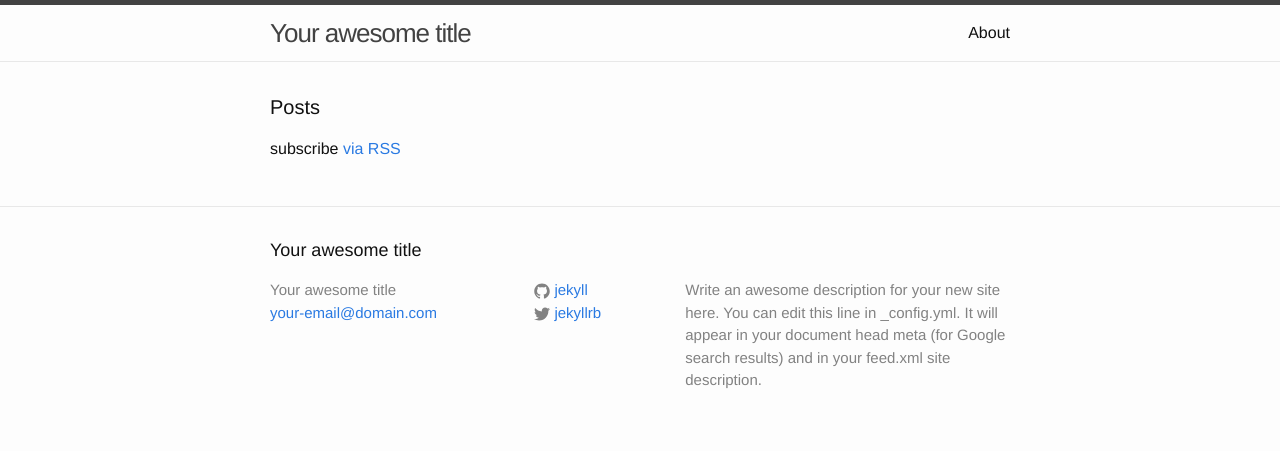
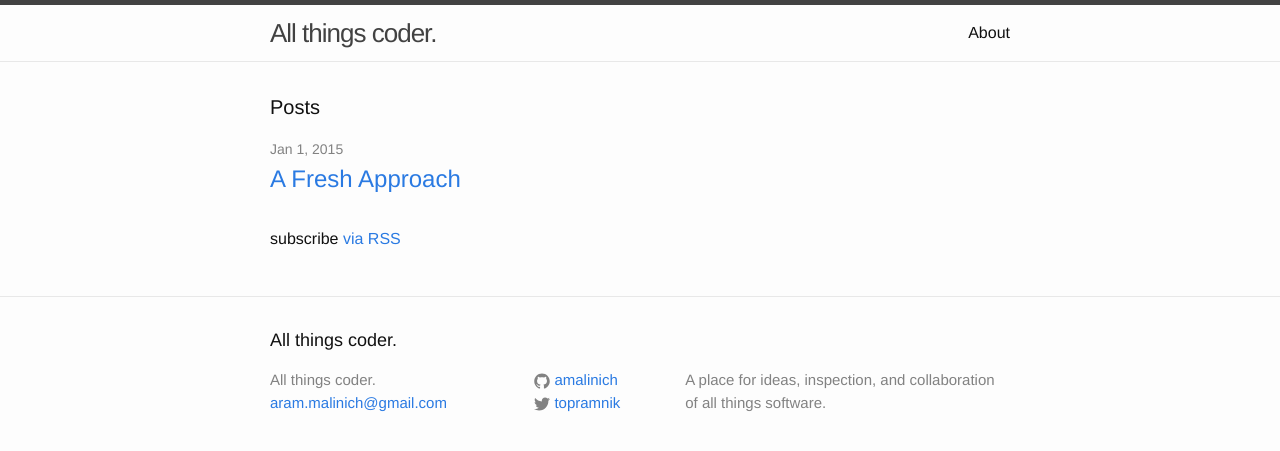
Before and after one commit to amalinich/amalinich.github.io, a Jekyll site: the page built from index.html, in a window 1280 px wide. Shown: the top 451 px of the page. Built offline with Jekyll 4.4.1, drawn with Linux system fonts in a browser that asks for light colours.

```diff
--- a/_config.yml
+++ b/_config.yml
@@ -1,14 +1,12 @@
 # Site settings
-title: Your awesome title
-email: your-email@domain.com
+title: All things coder.
+email: aram.malinich@gmail.com
 description: > # this means to ignore newlines until "baseurl:"
-  Write an awesome description for your new site here. You can edit this
-  line in _config.yml. It will appear in your document head meta (for
-  Google search results) and in your feed.xml site description.
+  A place for ideas, inspection, and collaboration of all things software.
 baseurl: "" # the subpath of your site, e.g. /blog/
-url: "http://yourdomain.com" # the base hostname & protocol for your site
-twitter_username: jekyllrb
-github_username:  jekyll
+url: "https://amalinich.github.io" # the base hostname & protocol for your site
+twitter_username: topramnik
+github_username:  amalinich
 
 # Build settings
 markdown: kramdown
```
Also changed, not shown: _posts/2014-12-30-a-fresh-approach.markdown (added, +9 -0 lines), 2 other files.
